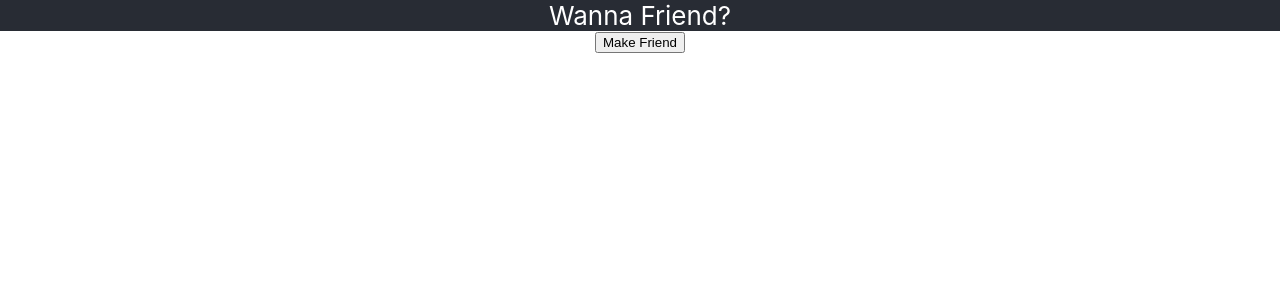
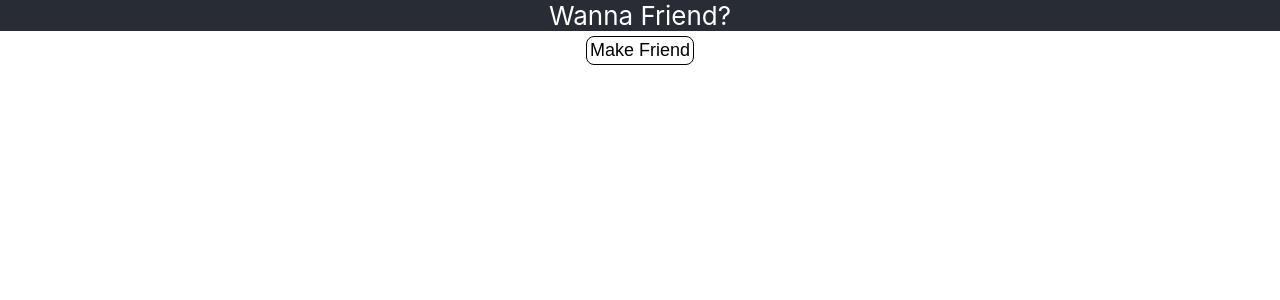
Before and after one commit to NadyaCodes/friend-maker, a React (Create React App) app: page / in a window 1280 px wide. Shown: the top 300 px of the page. Built offline with nearby package versions, Linux system fonts and the light colour scheme.

Commit message:
add basic button styling

```diff
--- a/src/App.css
+++ b/src/App.css
@@ -35,3 +35,18 @@
     transform: rotate(360deg);
   }
 }
+
+button {
+  background-color: transparent;
+  border: .1rem solid black;
+  border-radius: .5rem;
+  font-size: large;
+  padding: .2rem;
+  margin: .3rem;
+}
+
+button:hover {
+  transform: translate(.1rem, -.1rem);
+  -webkit-box-shadow: -4px 9px 21px 2px rgba(0,0,0,0.79);
+  box-shadow: -4px 9px 21px 2px rgba(0,0,0,0.79);
+}
```
